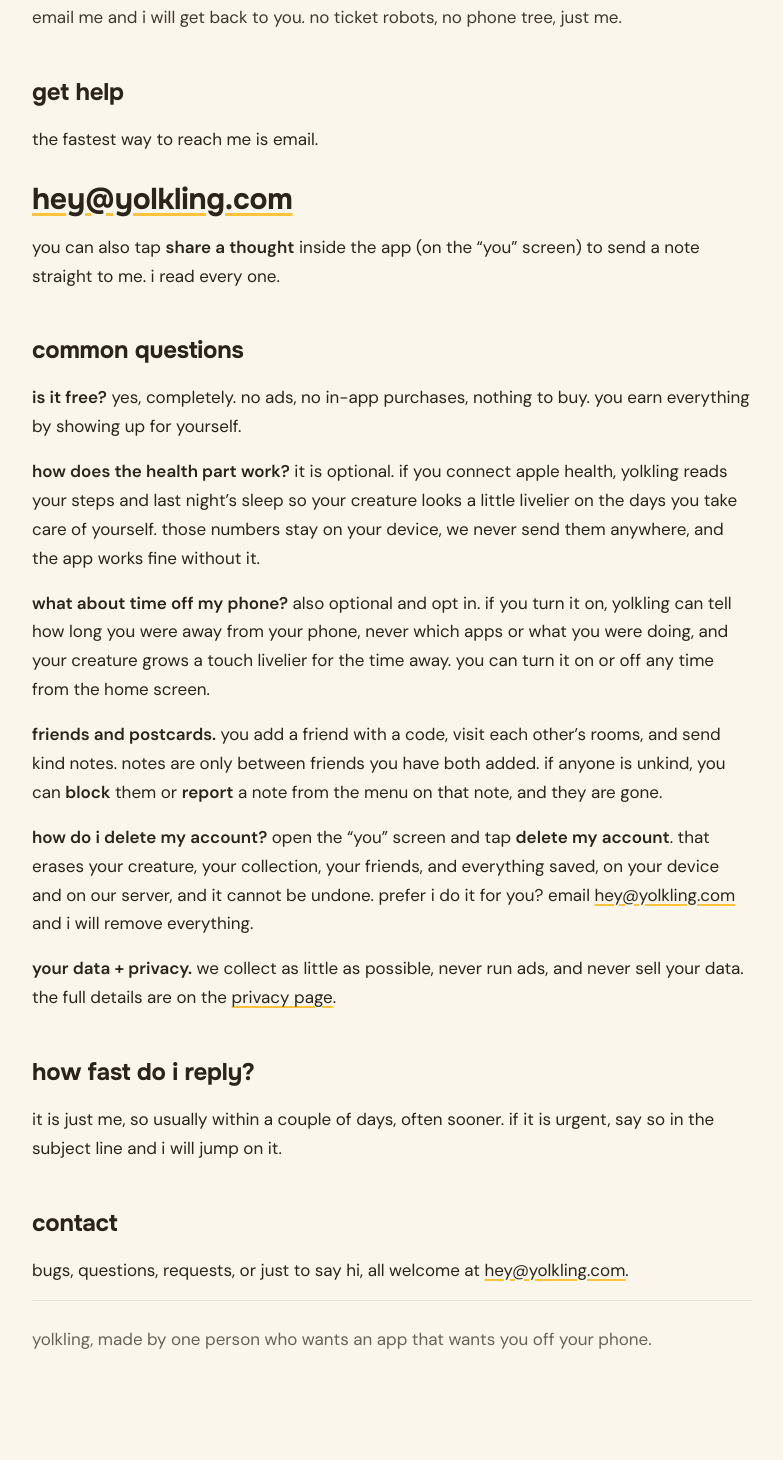
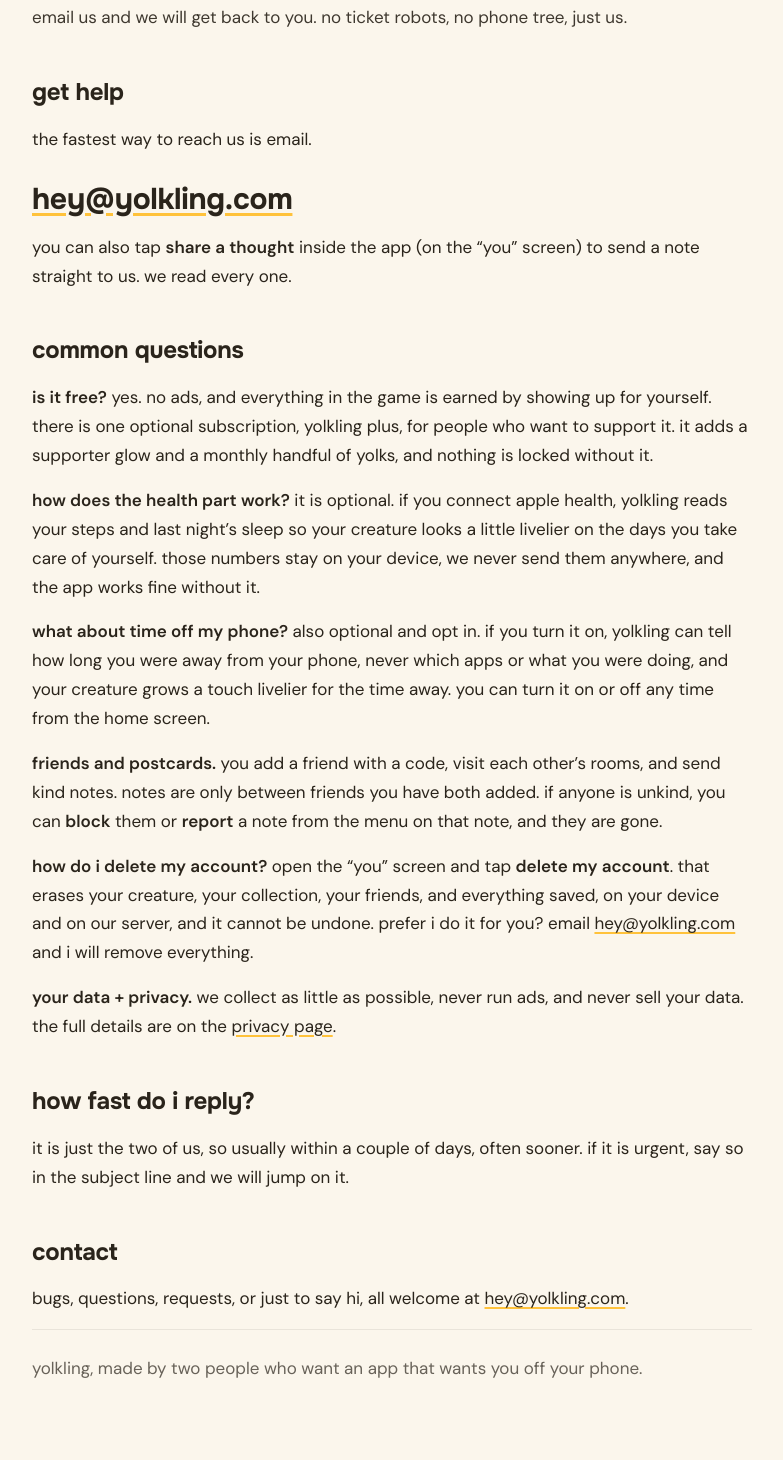
Before and after one commit to SankrityaT/yolkling-landing, a Next.js app: page /support in a window 1280 px wide. Shown: the part 250-1710 px from the top of the page, without its empty margins (248-1031 px from the left). Built offline with nearby package versions, Linux system fonts and the light colour scheme.

Commit message:
Two-person team: add Havishea Vannemreddy; drop 'no in-app purchases'/'no subscriptions' claims (Plus exists)

```diff
--- a/app/body.ts
+++ b/app/body.ts
@@ -323,7 +323,7 @@
       <div class="footer-col"><span class="brand">yolkling</span><p class="mono">the little guy who's secretly you.</p></div>
       <div class="footer-col mono"><a href="#hatch">Hatch</a><a href="#how">How</a><a href="#collection">Creatures</a><a href="#cards">Cards</a></div>
       <div class="footer-col mono"><a href="/support">support</a><a href="/press">press</a><a href="/privacy">privacy</a><a href="/terms">terms</a></div>
-      <div class="footer-col mono footer-status"><p class="live when-wl">● <span id="footLive">early access is open</span></p><p class="live when-live">● out now on the App Store</p><p>made by one person, with snacks and feelings</p><p>© 2026, please drink water</p></div>
+      <div class="footer-col mono footer-status"><p class="live when-wl">● <span id="footLive">early access is open</span></p><p class="live when-live">● out now on the App Store</p><p>made by two people, with snacks and feelings</p><p>© 2026, please drink water</p></div>
     </div>
     <p class="footer-legal">Apple, the Apple logo, iPhone and Apple Health are trademarks of Apple Inc., registered in the U.S. and other countries. App Store is a service mark of Apple Inc. Tamagotchi is a trademark of Bandai. Yolkling is not affiliated with Apple or Bandai.</p>
   </footer>
--- a/app/lib/db.ts
+++ b/app/lib/db.ts
@@ -123,7 +123,7 @@
 ${codeBlock}
 quick promise: this is the only email you will get from me until it is actually ready to hatch. no weekly newsletters, no nonsense. just one note when your little guy is ready.
 
-i am one person building this. i am not trying to get rich, i just want to cover the server bills. so it will be free to hatch, always.
+it is just two of us building this. we are not trying to get rich, we just want to cover the server bills. so it will be free to hatch, always.
 
 if you have a second, hit reply and tell me what would make you or a friend actually love this. i read every one.
 
@@ -151,7 +151,7 @@
       quick promise: this is the only email you will get from me until it is actually ready to hatch. no weekly newsletters, no nonsense. just one note when your little guy is ready.
     </p>
     <p style="font-size:16px;line-height:1.55;color:#4a4030;margin:0 0 14px">
-      i am one person building this. i am not trying to get rich, i just want to cover the server bills. so it will be free to hatch, always.
+      it is just two of us building this. we are not trying to get rich, we just want to cover the server bills. so it will be free to hatch, always.
     </p>
     <p style="font-size:16px;line-height:1.55;color:#4a4030;margin:0 0 22px">
       if you have a second, hit reply and tell me what would make you or a friend actually love this. i read every one.
--- a/app/press/page.tsx
+++ b/app/press/page.tsx
@@ -222,7 +222,7 @@
         <p className="leg-lead">
           yolkling is a virtual pet that grows when you take care of yourself in real life. your
           steps, sleep, and time off your phone feed your yolk, and you collect new yolks and dress
-          them up. it is made by one person, it is completely free, and it is the only app that
+          them up. it is made by two people, it is free to play, and it is the only app that
           actually wants you to put your phone down. everything below is free to use in a story, no
           need to ask.
         </p>
@@ -233,9 +233,9 @@
             <dt>name</dt>
             <dd>Yolkling</dd>
             <dt>developer</dt>
-            <dd>Sankritya Thakur, one person</dd>
+            <dd>Sankritya Thakur and Havishea Vannemreddy, a two-person team</dd>
             <dt>price</dt>
-            <dd>free, no ads, no in-app purchases</dd>
+            <dd>free, no ads. one optional supporter subscription, yolkling plus</dd>
             <dt>platform</dt>
             <dd>iOS (iPhone)</dd>
             <dt>requires</dt>
@@ -266,11 +266,11 @@
         <h2>one paragraph</h2>
         <div className="copyblock">
           <span className="copyblock-label">for brief coverage</span>
-          Yolkling is a free iOS app built by one person, a small virtual creature you hatch and
+          Yolkling is a free iOS app built by a two-person team, a small virtual creature you hatch and
           raise by actually living well. Steps, sleep, and time away from your phone feed it and
           make it visibly livelier, and a gentle daily check-in and focus sessions earn you a soft
-          currency to dress it up and grow your collection. There is no gacha, no loot boxes, and no
-          in-app purchases: everything is earned. Friends can visit each other&apos;s rooms and send
+          currency to dress it up and grow your collection. There is no gacha and no loot boxes, and
+          nothing in the game is locked behind a payment: everything is earned. Friends can visit each other&apos;s rooms and send
           kind notes. It is, as far as we can tell, the only app that wants you off your phone.
         </div>
 
@@ -294,10 +294,11 @@
           </p>
           <p>
             The economy is entirely earned: a daily mood check-in, focus sessions, and healthy days
-            pay out a soft currency spent on hats, colors, and room decor, never real money. Friends
+            pay out a soft currency spent on hats, colors, and room decor, never sold on its own. Friends
             add each other with a code, visit one another&apos;s rooms, and send small kind notes.
-            There are no ads, no subscriptions, and no tracking. It is a one-person project made
-            because the developer wanted an app that was actually on their side.
+            There are no ads and no tracking, and the one optional subscription is a way to support
+            the app, not a way to unlock it. It is a two-person project made by people who wanted an
+            app that was actually on their side.
           </p>
         </div>
 
@@ -311,8 +312,8 @@
             app. this one is designed to reward you for closing it.
           </li>
           <li>
-            <strong>built by one person.</strong> no studio, no funding round, no growth team. just
-            someone who wanted a wellbeing app that felt kind instead of naggy.
+            <strong>built by two people.</strong> no studio, no funding round, no growth team. just
+            two friends who wanted a wellbeing app that felt kind instead of naggy.
           </li>
           <li>
             <strong>no dark patterns, on purpose.</strong> no streak-loss guilt, no loot boxes, no
@@ -353,8 +354,9 @@
 
         <h2>about the developer</h2>
         <p>
-          Sankritya Thakur is building Yolkling solo, end to end, design and code. no team, no
-          investors. happy to do interviews, demos, or a quick call, just ask.
+          Yolkling is built by Sankritya Thakur and Havishea Vannemreddy, a team of two covering
+          everything between them: code, design, and marketing. no investors. happy to do interviews,
+          demos, or a quick call, just ask.
         </p>
 
         <h2>get in touch</h2>
@@ -363,7 +365,7 @@
           hey@yolkling.com
         </a>
 
-        <p className="leg-foot">yolkling, made by one person who wants an app that wants you off your phone.</p>
+        <p className="leg-foot">yolkling, made by two people who want an app that wants you off your phone.</p>
       </div>
     </main>
   );
--- a/app/privacy/page.tsx
+++ b/app/privacy/page.tsx
@@ -105,7 +105,7 @@
         <p className="leg-updated">last updated, september 2026</p>
 
         <p className="leg-lead">
-          yolkling is made by one person, and the whole point is to be gentle, including with your
+          yolkling is made by two people, and the whole point is to be gentle, including with your
           data. we collect as little as we can, we do not run ads, we do not let third parties track
           you, and we will never sell your data. your data stays yours. here is the plain version of
           how that works.
--- a/app/support/page.tsx
+++ b/app/support/page.tsx
@@ -118,25 +118,27 @@
         <p className="leg-updated">a real human reads every message</p>
 
         <p className="leg-lead">
-          yolkling is made by one person. if something is broken, confusing, or you just want a hand,
-          email me and i will get back to you. no ticket robots, no phone tree, just me.
+          yolkling is made by two people. if something is broken, confusing, or you just want a hand,
+          email us and we will get back to you. no ticket robots, no phone tree, just us.
         </p>
 
         <h2>get help</h2>
-        <p>the fastest way to reach me is email.</p>
+        <p>the fastest way to reach us is email.</p>
         <a className="leg-mail" href="mailto:hey@yolkling.com">
           hey@yolkling.com
         </a>
         <p>
           you can also tap <strong>share a thought</strong> inside the app (on the “you” screen) to
-          send a note straight to me. i read every one.
+          send a note straight to us. we read every one.
         </p>
 
         <h2>common questions</h2>
 
         <p>
-          <strong>is it free?</strong> yes, completely. no ads, no in-app purchases, nothing to buy.
-          you earn everything by showing up for yourself.
+          <strong>is it free?</strong> yes. no ads, and everything in the game is earned by showing up
+          for yourself. there is one optional subscription, yolkling plus, for people who want to
+          support it. it adds a supporter glow and a monthly handful of yolks, and nothing is locked
+          without it.
         </p>
 
         <p>
@@ -182,8 +184,8 @@
 
         <h2>how fast do i reply?</h2>
         <p>
-          it is just me, so usually within a couple of days, often sooner. if it is urgent, say so in
-          the subject line and i will jump on it.
+          it is just the two of us, so usually within a couple of days, often sooner. if it is urgent,
+          say so in the subject line and we will jump on it.
         </p>
 
         <h2>contact</h2>
@@ -195,7 +197,7 @@
           .
         </p>
 
-        <p className="leg-foot">yolkling, made by one person who wants an app that wants you off your phone.</p>
+        <p className="leg-foot">yolkling, made by two people who want an app that wants you off your phone.</p>
       </div>
     </main>
   );
--- a/app/terms/page.tsx
+++ b/app/terms/page.tsx
@@ -114,13 +114,13 @@
           yolkling is a cozy ios app where you hatch and look after a little virtual creature that
           grows when you take care of yourself. it is free to hatch, free to play, and free to keep,
           with one optional subscription (yolkling plus) for people who want to support it. this is
-          a small project made by one person who just wants to cover the running costs, not get
+          a small project made by two people who just want to cover the running costs, not get
           rich.
         </p>
 
         <h2>it is young, things will change</h2>
         <p>
-          because this is a young app made by one human, things will move around. features and how
+          because this is a young app made by two humans, things will move around. features and how
           the app works can change, and sometimes something gets removed or reworked. we will try to
           be upfront when that happens.
         </p>
@@ -176,7 +176,7 @@
         <p>
           yolkling is provided as is. it is a small, lovingly made thing, not a critical service. we
           cannot promise it will always be available, bug free, or perfect, and you use it at your
-          own discretion. if it goes down for a bit, please be patient with the one person keeping it
+          own discretion. if it goes down for a bit, please be patient with the two people keeping it
           running.
         </p>
 
```
